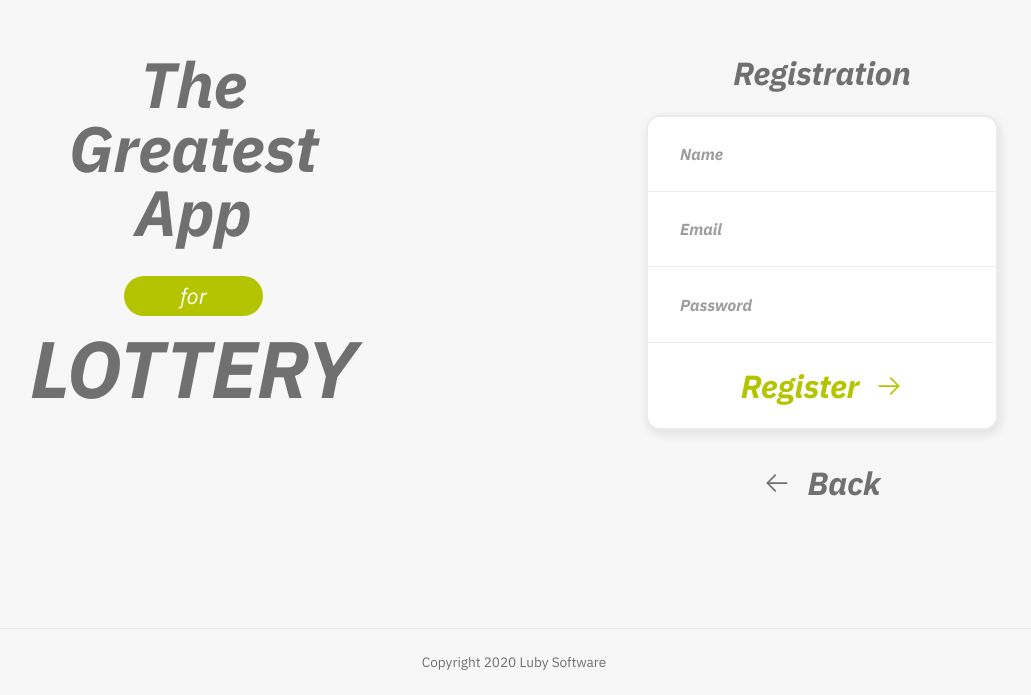
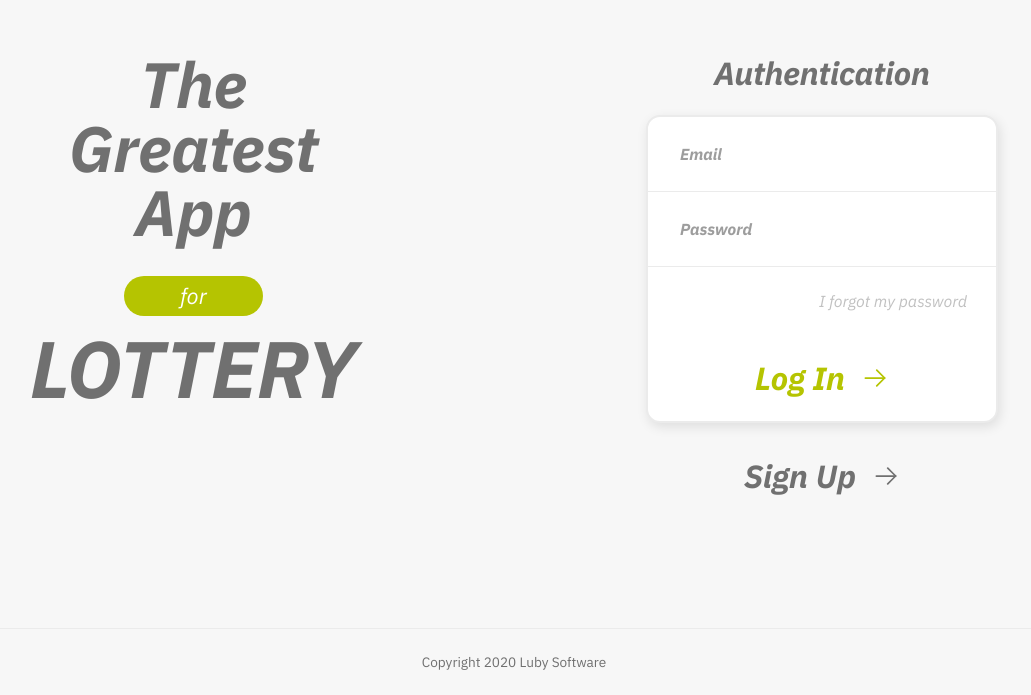
Before and after one commit to paulo-fs/tgl-react-ts, a React (Vite) app: page / in a window 1280 px wide. Shown: the part 105-800 px from the top of the page, without its empty margins (126-1157 px from the left). Built offline with nearby package versions, Linux system fonts and the light colour scheme.

Commit message:
small update

```diff
--- a/src/pages/Authentication/AuthMainPage.tsx
+++ b/src/pages/Authentication/AuthMainPage.tsx
@@ -15,9 +15,9 @@ export function AuthMainPage(){
 			</header>
 
 			<main>
-				{/* <Authentication /> */}
+				<Authentication />
 				{/* <ResetPass /> */}
-				<Registration />
+				{/* <Registration /> */}
 			</main>
 		</LoginContainer>
 	);
```
